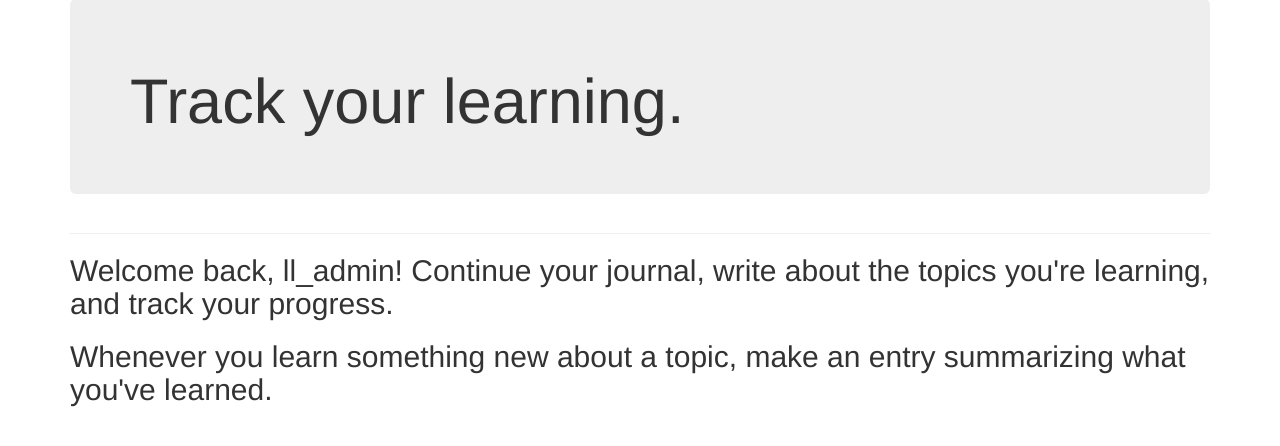
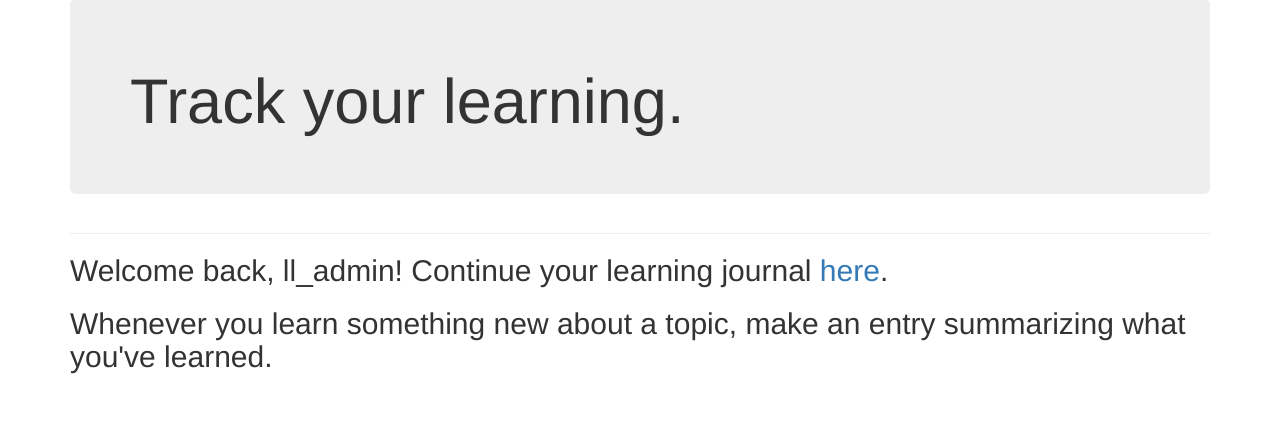
Before and after one commit to stephenadhi/learning-journal, a Django app: page / in a window 1280 px wide. Shown: the part 112-558 px from the top of the page. Run offline with Django 3.2, Linux system fonts and the light colour scheme; a user stored in the database is signed in; some libraries are stand-ins or nearby versions.

Commit message:
edit index

```diff
--- a/learning_logs/templates/learning_logs/index.html
+++ b/learning_logs/templates/learning_logs/index.html
@@ -10,12 +10,12 @@
 {% block content %}
   <h2>
 	{% if user.is_authenticated %}
-	  Welcome back, {{ user.username }}! Continue your journal,
+	  Welcome back, {{ user.username }}! Continue your learning journal
+	  <a href="{% url 'learning_logs:topics' %}">here</a>.
     {% else %}
       <a href="{% url 'users:register' %}">Register an account</a> to make
-      your own Learning Log,
+      your own Learning Log, and list the topics you're learning about.
     {% endif %}
-    write about the topics you're learning, and track your progress.
   </h2>
   <h2>
     Whenever you learn something new about a topic, make an entry
```
